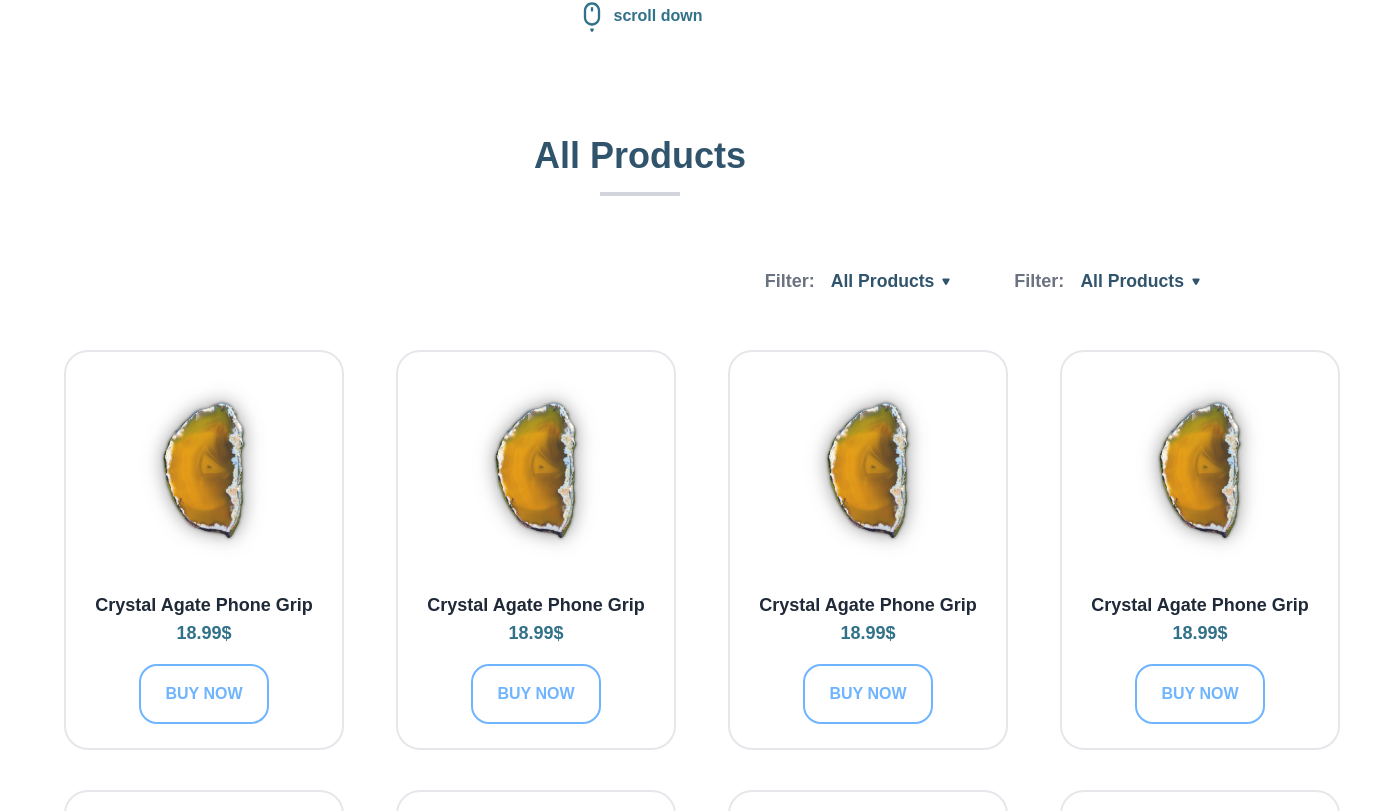
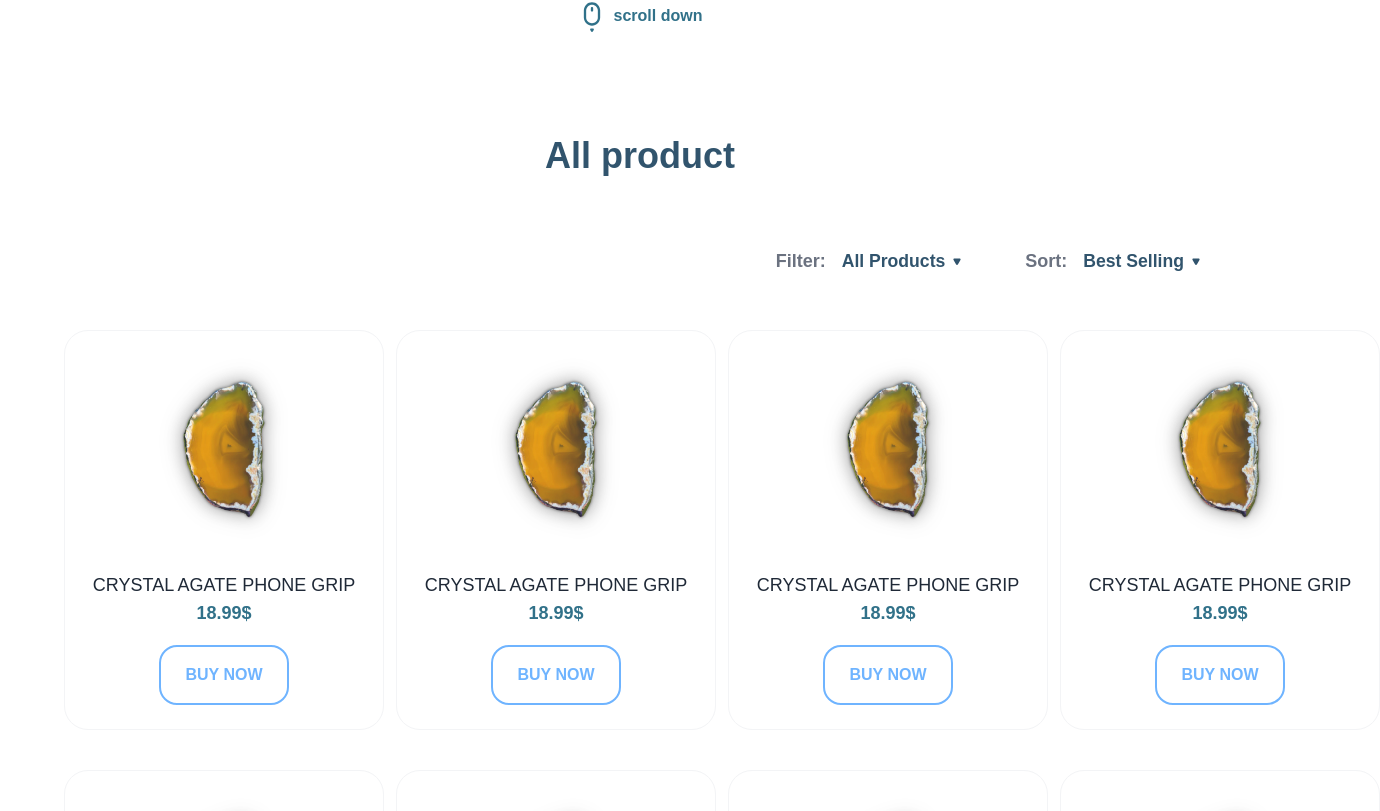
Before and after one commit to Man0747/clipwise-rockdesign, a Next.js app: page / in a window 1280 px wide. Shown: the part 712-1523 px from the top of the page, 1380 px wide, since content can reach past the window. Built offline with nearby package versions, Linux system fonts and the light colour scheme.

Commit message:
chore: Update button styling and image paths in components

```diff
--- a/app/components/FooterSection/FooterSection.jsx
+++ b/app/components/FooterSection/FooterSection.jsx
@@ -33,7 +33,7 @@ const FooterSection = () => {
 
           {/* Buy Now Button */}
           <div>
-            <button className="px-14 py-4 text-center text-[1.4rem] font-bold rounded-[18px] transition-all duration-500 ease-in-out bg-white text-[#6FB4FF] border-2 border-[#6FB4FF] hover:bg-gradient-to-r hover:from-[#75CCEB] hover:to-[#6FB4FF] hover:text-white hover:shadow-lg">
+            <button className="px-14 py-4 text-center text-[1.4rem] font-bold rounded-[18px] transition-all duration-500 ease-in-out bg-gradient-to-r from-[#75CCEB] to-[#6FB4FF] text-white shadow-lg border-2 border-[#6FB4FF]">
             BUY NOW
             </button>
           </div>
--- a/app/components/ProductSection/ProductCard.jsx
+++ b/app/components/ProductSection/ProductCard.jsx
@@ -3,14 +3,16 @@ import React from 'react';
 
 const ProductCard = ({ id, name, price, img }) => {
   return (
-    <div className="w-[280px] h-[400px] p-6 rounded-3xl bg-white border-2 border-gray-200 flex flex-col items-center justify-between transition-all duration-500 ease-in-out hover:shadow-lg">
+    <div className="w-[320px] h-[400px] p-6 rounded-3xl bg-white border-[1.5px] border-gray-100 flex flex-col items-center justify-between transition-all duration-500 ease-in-out hover:shadow-lg">
       <div className="flex justify-center">
         <Image src={img} alt={`${name} Image`} width={198} height={198} className="object-contain" />
       </div>
       <div className="text-center">
-        <h1 className="text-lg font-semibold text-gray-800">
-          {name} <span className="text-lg font-bold text-[#317189]">{price}</span>
+        <h1 className="text-lg font-extralight text-gray-800">
+          {name}
+
         </h1>
+        <span className="text-lg font-bold text-[#317189]">{price}</span>
       </div>
       <div>
       <button className="px-6 py-4 text-center text-[1rem] font-bold rounded-[18px] transition-all duration-500 ease-in-out bg-white text-[#6FB4FF] border-2 border-[#6FB4FF] hover:bg-gradient-to-r hover:from-[#75CCEB] hover:to-[#6FB4FF] hover:text-white hover:shadow-lg">
--- a/app/components/ProductSection/ProductSection.jsx
+++ b/app/components/ProductSection/ProductSection.jsx
@@ -5,14 +5,14 @@ import FilterDropdown from './FilterDropdown';
 
 export const FilterOptions = ["Most Liked", "New", "Another Filter"];
 export const Products = [
-  { id: 1, name: "Crystal Agate Phone Grip", price: "18.99$", img: img },
-  { id: 2, name: "Crystal Agate Phone Grip", price: "18.99$", img: img },
-  { id: 3, name: "Crystal Agate Phone Grip", price: "18.99$", img: img },
-  { id: 4, name: "Crystal Agate Phone Grip", price: "18.99$", img: img },
-  { id: 5, name: "Crystal Agate Phone Grip", price: "18.99$", img: img },
-  { id: 6, name: "Crystal Agate Phone Grip", price: "18.99$", img: img },
-  { id: 7, name: "Crystal Agate Phone Grip", price: "18.99$", img: img },
-  { id: 8, name: "Crystal Agate Phone Grip", price: "18.99$", img: img },
+  { id: 1, name: "CRYSTAL AGATE PHONE GRIP", price: "18.99$", img: img },
+  { id: 2, name: "CRYSTAL AGATE PHONE GRIP", price: "18.99$", img: img },
+  { id: 3, name: "CRYSTAL AGATE PHONE GRIP", price: "18.99$", img: img },
+  { id: 4, name: "CRYSTAL AGATE PHONE GRIP", price: "18.99$", img: img },
+  { id: 5, name: "CRYSTAL AGATE PHONE GRIP", price: "18.99$", img: img },
+  { id: 6, name: "CRYSTAL AGATE PHONE GRIP", price: "18.99$", img: img },
+  { id: 7, name: "CRYSTAL AGATE PHONE GRIP", price: "18.99$", img: img },
+  { id: 8, name: "CRYSTAL AGATE PHONE GRIP", price: "18.99$", img: img },
 ];
 
 const ProductsSection = () => {
@@ -20,8 +20,7 @@ const ProductsSection = () => {
     <section className="w-full min-h-screen py-12 flex flex-col items-center gap-12 bg-white">
       {/* Title Section */}
       <div className="flex flex-col items-center gap-4">
-        <h2 className="text-4xl font-bold text-[#31546D] text-center">All Products</h2>
-        <hr className="w-20 h-1 bg-gray-300 border-none" />
+        <h2 className="text-4xl font-bold text-[#31546D] text-center">All product</h2>
       </div>
 
       {/* Filter Section */}
@@ -32,13 +31,13 @@ const ProductsSection = () => {
             <FilterDropdown initial="All Products" options={FilterOptions} />
           </div>
           <div className="flex items-center">
-            <span className="text-gray-500 font-semibold text-lg">Filter:</span>
-            <FilterDropdown initial="All Products" options={FilterOptions} />
+            <span className="text-gray-500 font-semibold text-lg">Sort:</span>
+            <FilterDropdown initial="Best Selling" options={FilterOptions} />
           </div>
         </div>
 
         {/* Product Items Section */}
-        <div className="w-full max-w-7xl grid grid-cols-1 sm:grid-cols-2 lg:grid-cols-4 gap-x-44 gap-y-10">
+        <div className="w-full max-w-[74rem] grid grid-cols-1 sm:grid-cols-2 lg:grid-cols-4 gap-x-44 gap-y-10">
           {Products.map((product, index) => (
             <ProductCard
               key={index}
```
